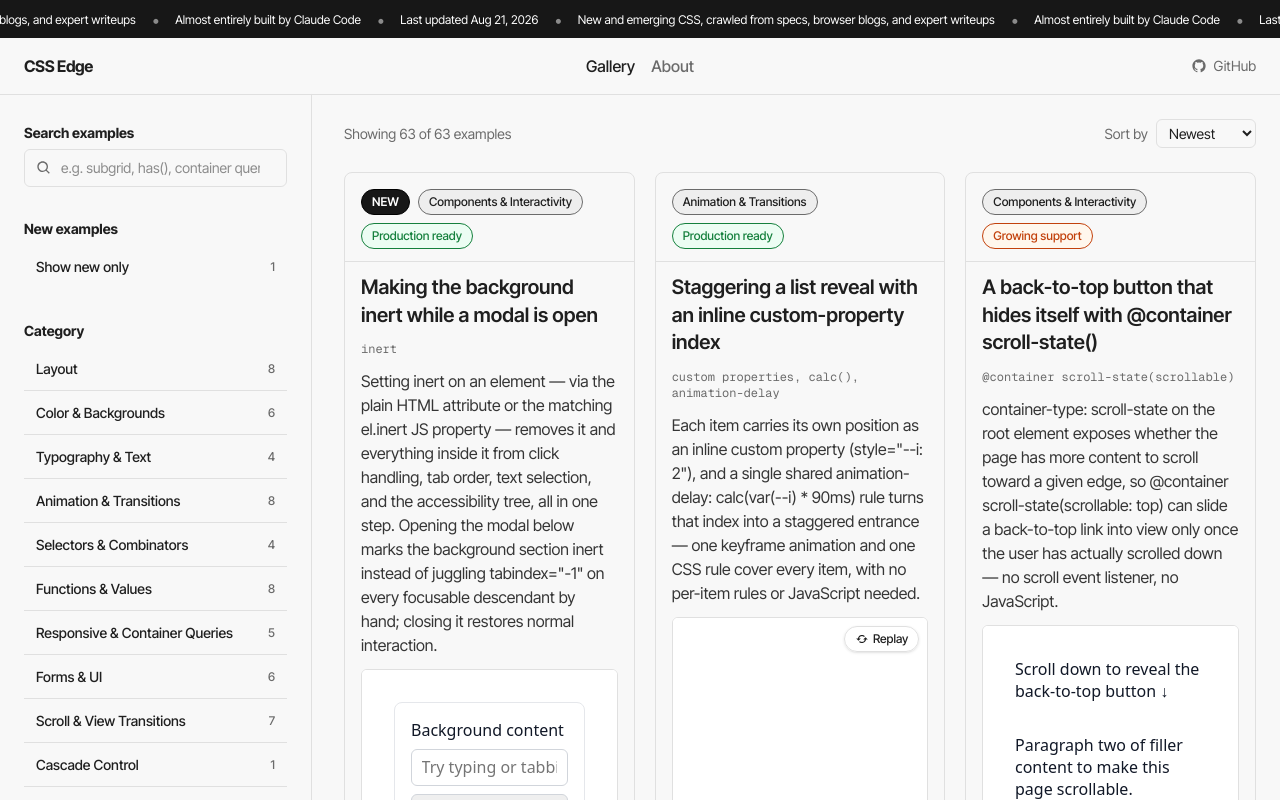
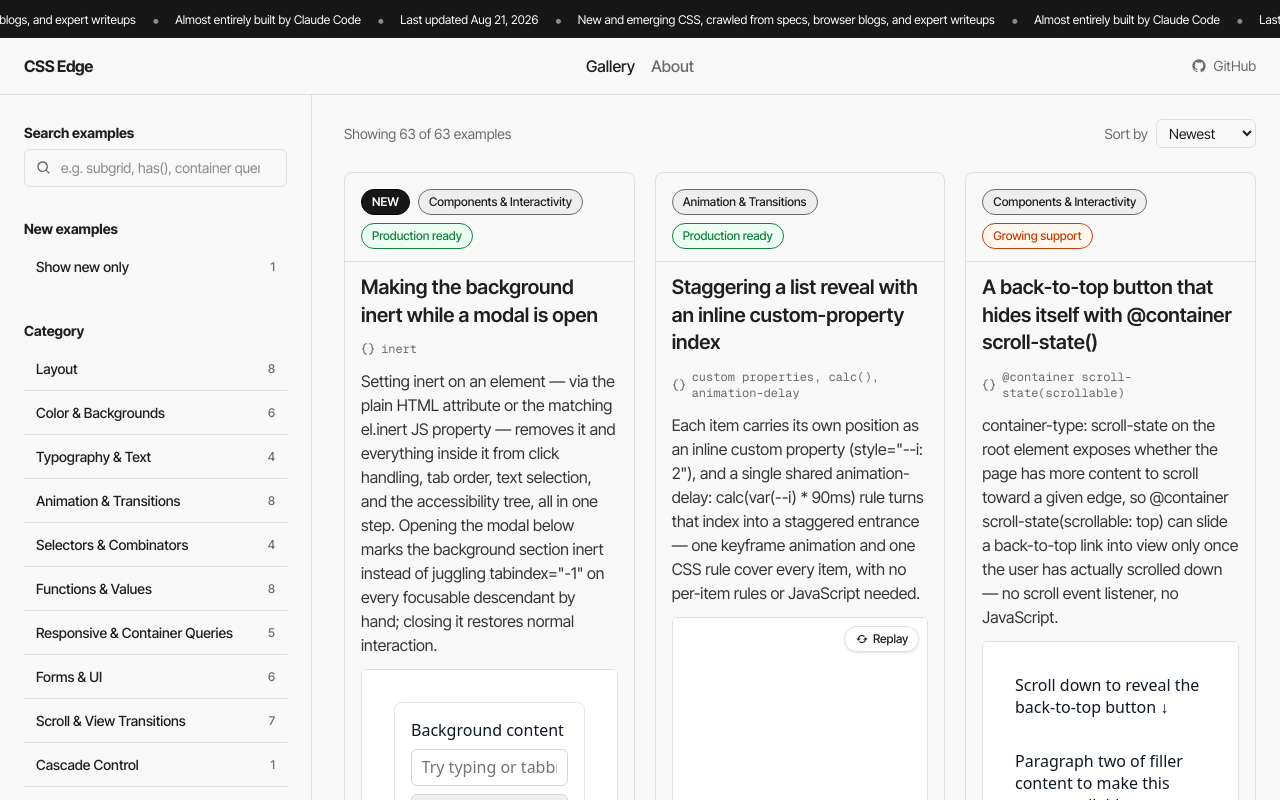
Before and after one commit to sorknes/css-features, a Next.js app: page / in a window 1280 px wide. Shown: the top 800 px of the page. Built offline with nearby package versions, Linux system fonts and the light colour scheme.

Commit message:
feat: add a code icon next to the cssFeature line on cards
BiCodeCurly marks the CSS property/feature line as a code reference,
distinct from the BiCode icon already used on the View code toggle.

```diff
--- a/components/ExampleCard.tsx
+++ b/components/ExampleCard.tsx
@@ -4,6 +4,7 @@ import { useState } from "react";
 import type { IconType } from "react-icons";
 import {
   BiCode,
+  BiCodeCurly,
   BiChevronDown,
   BiLinkExternal,
   BiLogoChrome,
@@ -77,7 +78,10 @@ export default function ExampleCard({
 
       <div className="px-4 pt-3">
         <h2 className="text-xl font-semibold leading-snug">{example.title}</h2>
-        <p className="my-3 font-mono text-xs text-muted">{example.cssFeature}</p>
+        <p className="my-3 flex items-center gap-1.5 font-mono text-xs text-muted">
+          <BiCodeCurly aria-hidden="true" className="h-3.5 w-3.5 shrink-0" />
+          {example.cssFeature}
+        </p>
         {example.tailwindEquivalent && (
           <p className="mt-1 text-xs text-muted">
             <span className="font-medium text-foreground/80">Tailwind: </span>
```
